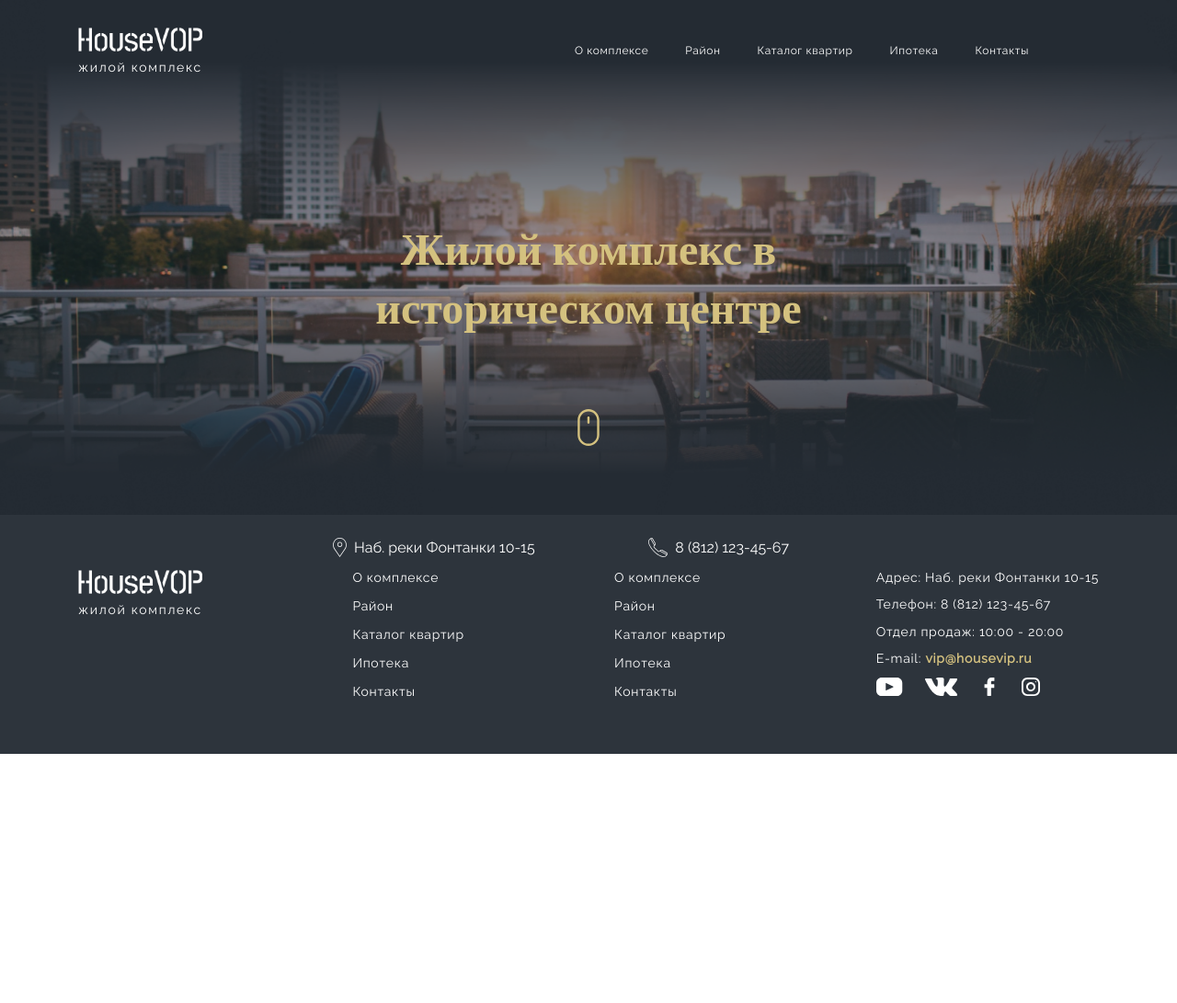
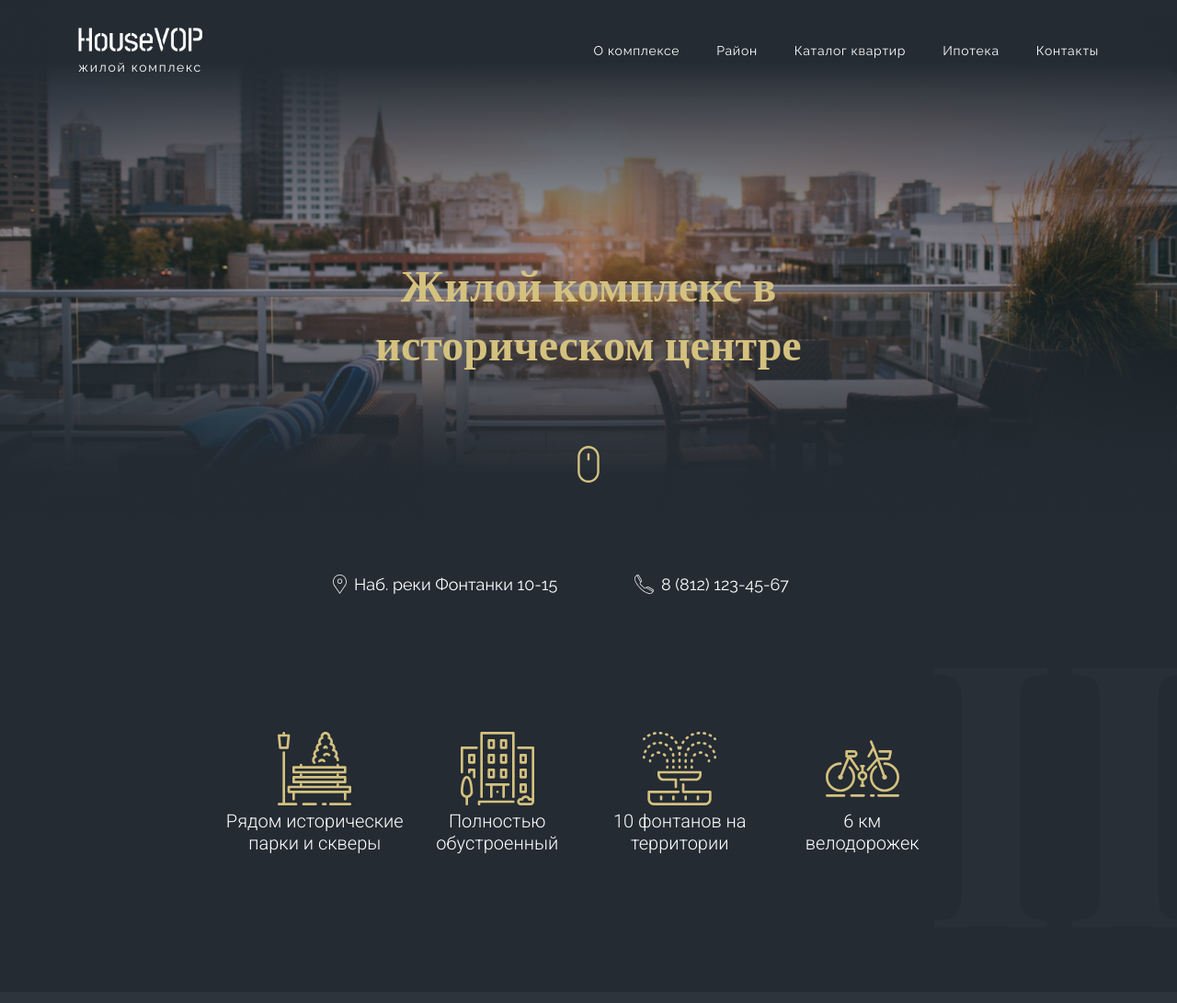
Before and after one commit to Iraidas/Residential-complex, a website: page app/index.html in a window 1280 px wide. Shown: the top 1091 px of the page at 92% size. Before the commit the page ends 820 px from the top, so only its background shows below. Drawn offline with nearby package versions, Linux system fonts and the light colour scheme.

Commit message:
добавлен раздел отзывов

```diff
--- a/app/index.html
+++ b/app/index.html
@@ -70,7 +70,28 @@
                 </div>
             </section>
             <section class="testimonials">
-
+                <div class="background-testimonials">
+                    <img class="background-image background-number" src="images/II.png" alt="number 2">
+                </div>
+                <div class="container-testimonials">
+                    <div class="convenience-card">
+                        <img class="picture-card" src="images/bench.svg" alt="bench image">
+                        <p class="text-card">Рядом исторические парки и скверы</p>
+                    </div>
+                    <div class="convenience-card">
+                        <img class="picture-card" src="images/building.svg" alt="building image">
+                        <p class="text-card">Полностью обустроенный</p>
+                    </div>
+                    <div class="convenience-card">
+                        <img class="picture-card" src="images/fountain.svg" alt="fountain image">
+                        <p class="text-card">10 фонтанов на территории</p>
+                    </div>
+                    <div class="convenience-card">
+                        <img class="picture-card" src="images/bicycle.svg" alt="bicycle image">
+                        <p class="text-card">6 км</p>
+                        <p class="text-card">велодорожек</p>
+                    </div>
+                </div>
             </section>
         </main>
         <footer class="footer">
@@ -175,7 +196,6 @@
             </div>
         </footer>
     </div>
-
     <script src="js/main.min.js"></script>
 </body>
 </html>
--- a/app/sass/style.sass
+++ b/app/sass/style.sass
@@ -10,21 +10,20 @@ body
 
 .background
     display: flex
-    position: relative
     flex-direction: column
+    flex-grow: 1
+    background-color: #242b33
+
+.background-image
+    position: absolute
     width: 100%
-
-.background img
     z-index: 1
-
-.background
-    width: 100%
 
 .header
     display: flex
     width: 100%
     justify-content: center
-    position: absolute
+    position: relative
     margin: 30px 0
     z-index: 10
 
@@ -48,6 +47,7 @@ body
 
 .menu
     display: flex
+    justify-content: flex-end
     width: 100%
     margin-left: 405px
 
@@ -58,7 +58,7 @@ body
 
 .menu-list-link
     font-family: 'Raleway', sans-serif
-    font-size: 12px
+    font-size: 14px
     letter-spacing: 0.05em
     text-align: center
     white-space: nowrap
@@ -69,10 +69,11 @@ body
 .main
     display: flex
     width: 100%
+    margin-top: 166px
     align-items: center
     flex-direction: column
     justify-content: center
-    position: absolute
+    position: relative
     z-index: 10
 
 .top
@@ -81,7 +82,6 @@ body
 .title
     font-family: 'Playfair Display', serif
     text-align: center
-    margin-top: 236px
     font-size: 48px
     color: #D4C17F
     line-height: 64px
@@ -106,7 +106,7 @@ body
     flex-direction: row
     font-family: 'Raleway', sans-serif
     line-height: 21px
-    font-size: 16px
+    font-size: 18px
 
 .contact p
     margin-left: 8px
@@ -114,8 +114,49 @@ body
 .contact:last-child
     margin-right: 60px
 
+.testimonials
+    display: flex
+    justify-content: center
+    width: 1100px
+    background-color: #242b33
+
+.background-testimonials
+    display: flex
+    position: absolute
+    align-items: center
+    height: 55%
+    z-index: 1
+    justify-content: end
+    width: 1300px
+
+.background-number
+    height: 284px
+    width: 275px
+
+.container-testimonials
+    display: flex
+    margin: 150px 0
+    width: 794px
+
+.convenience-card
+    font-family: 'Roboto', sans-serif
+    text-align: center
+    font-size: 20px
+    width: 25%
+
+
+
+
+
+
+
+
+
+
+
 .footer
     display: flex
+    z-index: 10
     flex: 0 0 auto
     background-color: #2d343c
     width: 100%
@@ -127,7 +168,8 @@ body
     margin: 60px 0
     width: 1110px
 
-.footer-col1
+
+%footer-style
     display: flex
     flex-direction: column
     justify-content: space-between
@@ -136,23 +178,15 @@ body
     letter-spacing: 0.05em
     font-size: 14px
 
+.footer-col1
+    @extend %footer-style
+
 .footer-col2
-    display: flex
-    flex-direction: column
-    justify-content: space-between
-    height: 140px
-    font-family: 'Raleway', sans-serif
-    letter-spacing: 0.05em
-    font-size: 14px
+    @extend %footer-style
 
 .footer-col3
-    display: flex
-    flex-direction: column
-    justify-content: space-between
-    height: 140px
-    font-family: 'Raleway', sans-serif
-    letter-spacing: 0.05em
-    font-size: 14px
+    @extend %footer-style
+    height: 150px
 
 .social-link
     margin-right: 20px
@@ -160,12 +194,3 @@ body
 .fooler-link-mail
     color: #D4C17F
     font-weight: 700
-
-
-
-
-
-/*.testimonials
-    height: 1000px
-    width: 100%
-    background-color: #242b33*/
```
Also changed, not shown: app/css/style.min.css, app/images/II.png (added), app/images/III.png (added), app/images/IV.png (added), app/images/V.png (added), app/images/bench.svg (added), app/images/bicycle.svg (added), app/images/building.svg (added), app/images/fountain.svg (added).
